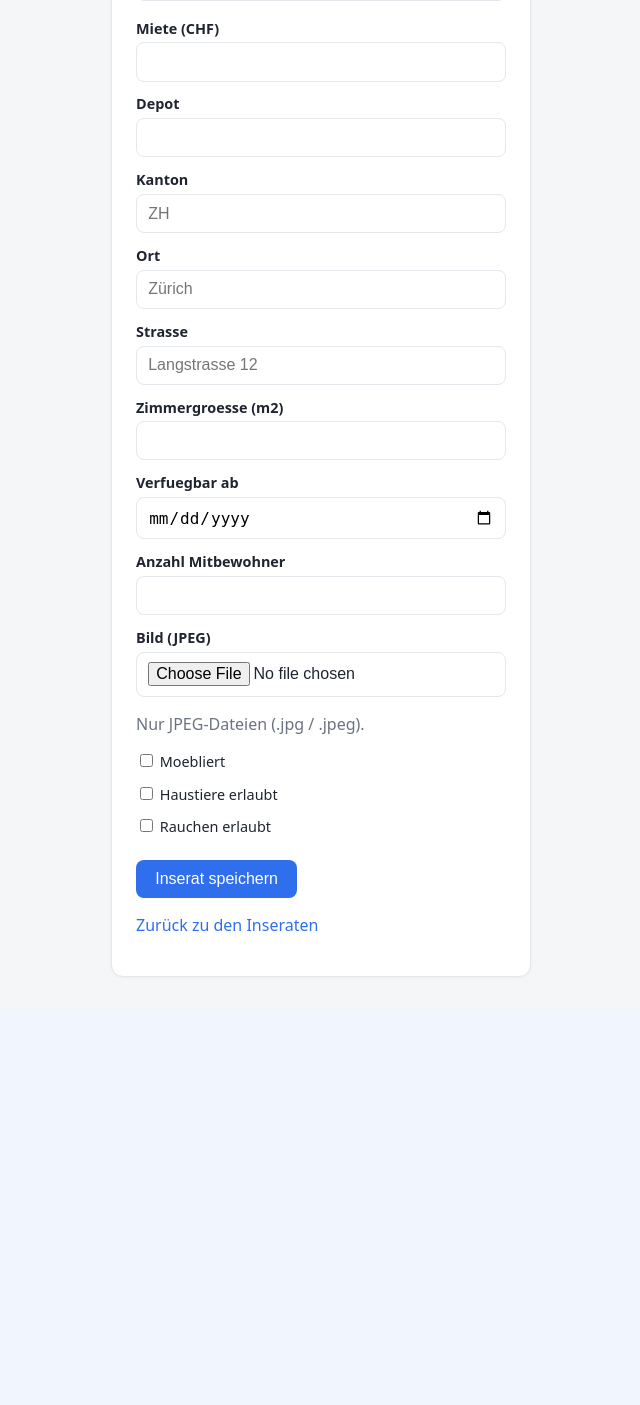
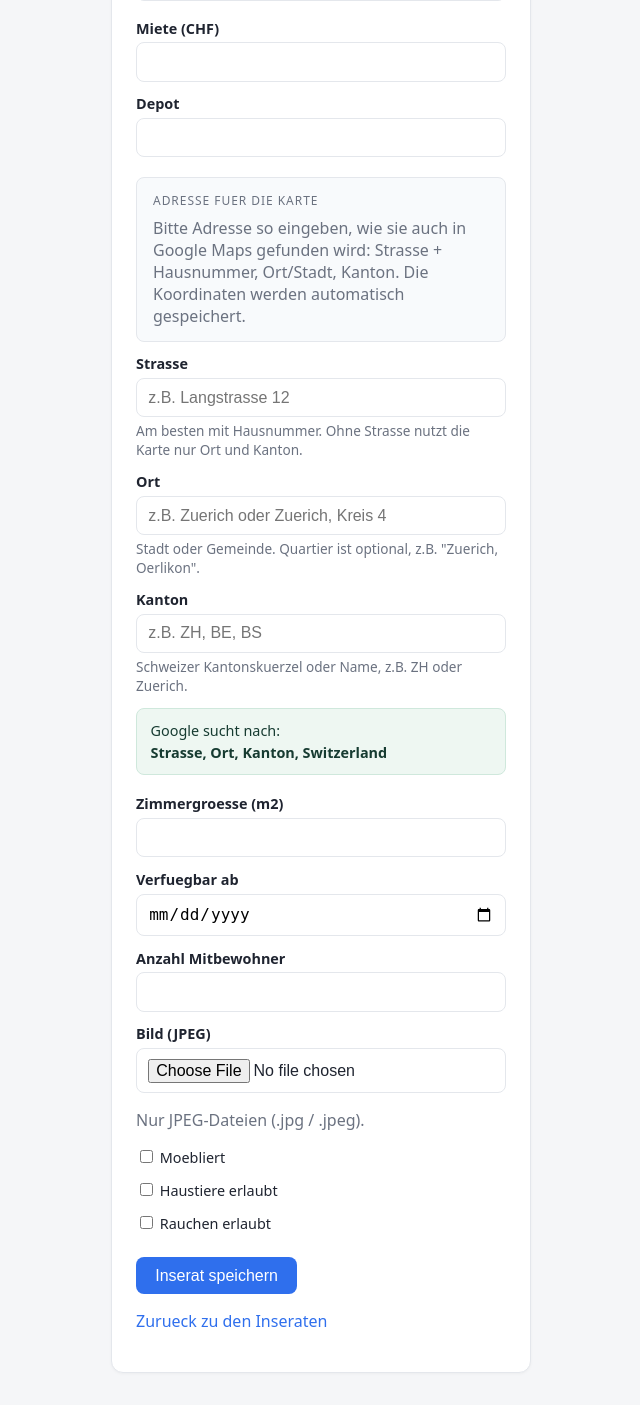
Before and after one commit to Skormer/WebDev-Project, a Flask app: page /listings/new in a window 1280 px wide. Shown: the part 390-1795 px from the top of the page, without its empty margins (319-959 px from the left). Before the commit the page ends 1367 px from the top, so only its background shows below. Run offline with Flask 3, Linux system fonts and the light colour scheme; the visitor is signed in with stand-in values (Sample User, id 1); data that the repository does not hold is empty; some libraries are stand-ins or nearby versions.

Commit message:
updated maps with cordinates and add km filter

```diff
--- a/app/models.py
+++ b/app/models.py
@@ -52,6 +52,8 @@ class Listing(db.Model):
     kanton = db.Column(db.String(50), nullable=False)
     ort = db.Column(db.String(200), nullable=False)
     strasse = db.Column(db.String(200))
+    latitude = db.Column(db.Float)
+    longitude = db.Column(db.Float)
     room_size = db.Column(db.Integer)
     available_from = db.Column(db.Date)
     furnished = db.Column(db.Boolean, default=False)
--- a/app/routes/listings.py
+++ b/app/routes/listings.py
@@ -1,8 +1,12 @@
 import os
+import json
+import math
 from datetime import date
+from urllib.parse import urlencode
+from urllib.request import urlopen
 from uuid import uuid4
 
-from flask import Blueprint, abort, flash, redirect, render_template, request, url_for
+from flask import Blueprint, abort, current_app, flash, redirect, render_template, request, url_for
 from flask_login import current_user, login_required
 from werkzeug.utils import secure_filename
 
@@ -14,6 +18,15 @@ from ..models import Application, Appointment, Favorite, Listing
 listings_bp = Blueprint("listings", __name__, url_prefix="/listings")
 
 UPLOAD_FOLDER = os.path.abspath(os.path.join(os.path.dirname(__file__), "..", "static", "uploads", "listings"))
+
+FALLBACK_GEO_POINTS = {
+    "zurich": (47.3769, 8.5417),
+    "zuerich": (47.3769, 8.5417),
+    "zürich": (47.3769, 8.5417),
+    "basel": (47.5596, 7.5886),
+    "bern": (46.9480, 7.4474),
+    "winterthur": (47.4988, 8.7237),
+}
 
 
 def _parse_int(value):
@@ -32,6 +45,70 @@ def _parse_date(value):
         return date.fromisoformat(value)
     except ValueError:
         return None
+
+
+def _listing_address(listing):
+    return ", ".join(
+        part
+        for part in [listing.strasse, listing.ort, listing.kanton, "Switzerland"]
+        if part
+    )
+
+
+def _fallback_geocode(address):
+    normalized = address.strip().lower()
+    for key, coords in FALLBACK_GEO_POINTS.items():
+        if key in normalized:
+            return coords
+    return None
+
+
+def _geocode_address(address):
+    if not address:
+        return None
+
+    api_key = current_app.config.get("GOOGLE_MAPS_API_KEY")
+    if api_key:
+        params = urlencode({"address": address, "key": api_key})
+        try:
+            with urlopen(f"https://maps.googleapis.com/maps/api/geocode/json?{params}", timeout=5) as response:
+                payload = json.loads(response.read().decode("utf-8"))
+        except Exception:
+            payload = None
+
+        if payload and payload.get("status") == "OK" and payload.get("results"):
+            location = payload["results"][0]["geometry"]["location"]
+            return location["lat"], location["lng"]
+
+    return _fallback_geocode(address)
+
+
+def _assign_listing_coordinates(listing):
+    coords = _geocode_address(_listing_address(listing))
+    if coords:
+        listing.latitude, listing.longitude = coords
+        return True
+    listing.latitude = None
+    listing.longitude = None
+    return False
+
+
+def _distance_km(origin, listing):
+    if listing.latitude is None or listing.longitude is None:
+        return None
+
+    lat1, lon1 = origin
+    lat2, lon2 = listing.latitude, listing.longitude
+    radius = 6371.0
+    d_lat = math.radians(lat2 - lat1)
+    d_lon = math.radians(lon2 - lon1)
+    a = (
+        math.sin(d_lat / 2) ** 2
+        + math.cos(math.radians(lat1))
+        * math.cos(math.radians(lat2))
+        * math.sin(d_lon / 2) ** 2
+    )
+    return radius * 2 * math.atan2(math.sqrt(a), math.sqrt(1 - a))
 
 
 def _save_listing_photo(uploaded_file):
@@ -55,6 +132,8 @@ def index():
         "rent_max": request.args.get("rent_max", "").strip(),
         "room_size_min": request.args.get("room_size_min", "").strip(),
         "available_by": request.args.get("available_by", "").strip(),
+        "near": request.args.get("near", "").strip(),
+        "radius_km": request.args.get("radius_km", "").strip(),
         "furnished": request.args.get("furnished", "").strip(),
         "pets_allowed": request.args.get("pets_allowed", "").strip(),
         "smoking_allowed": request.args.get("smoking_allowed", "").strip(),
@@ -72,11 +151,14 @@ def index():
     ]
 
     query = Listing.query
+    radius_km = _parse_int(filters["radius_km"])
+    radius_origin_text = filters["near"] or filters["ort"]
+    use_radius_search = bool(radius_origin_text)
 
     if filters["kanton"]:
         query = query.filter(Listing.kanton == filters["kanton"])
 
-    if filters["ort"]:
+    if filters["ort"] and not use_radius_search:
         query = query.filter(Listing.ort.ilike(f"%{filters['ort']}%"))
 
     rent_max = _parse_int(filters["rent_max"])
@@ -101,9 +183,33 @@ def index():
         query = query.filter(Listing.smoking_allowed.is_(True))
 
     listings = query.order_by(Listing.created_at.desc()).all()
+
+    if use_radius_search:
+        radius_km = radius_km or 100
+        origin = _geocode_address(radius_origin_text)
+        if origin:
+            listings_with_distance = []
+            coordinates_updated = False
+            for listing in listings:
+                if listing.latitude is None or listing.longitude is None:
+                    _assign_listing_coordinates(listing)
+                    coordinates_updated = listing.latitude is not None and listing.longitude is not None or coordinates_updated
+                distance = _distance_km(origin, listing)
+                if distance is not None and (radius_km >= 100 or distance <= radius_km):
+                    listings_with_distance.append((distance, listing))
+            if coordinates_updated:
+                db.session.commit()
+            listings = [listing for _, listing in sorted(listings_with_distance, key=lambda item: item[0])]
+        else:
+            flash("Ort fuer Umkreissuche konnte nicht gefunden werden.", "warning")
+
     active_filters = any(
-        value for key, value in filters.items()
-        if not (key == "rent_max" and value == "3000")
+        value
+        for key, value in filters.items()
+        if not (
+            (key == "rent_max" and value == "3000")
+            or key == "radius_km"
+        )
     )
     return render_template(
         "listings/index.html",
@@ -141,11 +247,14 @@ def new():
             flatmates=form.flatmates.data,
             photo_url=_save_listing_photo(form.foto.data),
         )
+        coordinates_found = _assign_listing_coordinates(listing)
         db.session.add(listing)
         # Wer ein Inserat anbietet, ist nicht mehr "Auf Wohnungssuche".
         current_user.rolle = "anbietend"
         db.session.commit()
         flash("Inserat erstellt.", "success")
+        if not coordinates_found:
+            flash("Adresse konnte nicht eindeutig auf der Karte gefunden werden. Bitte Strasse, Hausnummer, Ort und Kanton pruefen.", "warning")
         return redirect(url_for("listings.detail", listing_id=listing.id))
 
     return render_template("listings/form.html", form=form, heading="Inserat erstellen")
@@ -173,11 +282,14 @@ def edit(listing_id):
         listing.pets_allowed = form.pets_allowed.data
         listing.smoking_allowed = form.smoking_allowed.data
         listing.flatmates = form.flatmates.data
+        coordinates_found = _assign_listing_coordinates(listing)
         new_photo = _save_listing_photo(form.foto.data)
         if new_photo:
             listing.photo_url = new_photo
         db.session.commit()
         flash("Inserat aktualisiert.", "success")
+        if not coordinates_found:
+            flash("Adresse konnte nicht eindeutig auf der Karte gefunden werden. Bitte Strasse, Hausnummer, Ort und Kanton pruefen.", "warning")
         return redirect(url_for("listings.detail", listing_id=listing.id))
 
     return render_template("listings/form.html", form=form, heading="Inserat bearbeiten", listing=listing)
@@ -214,16 +326,9 @@ def map_view():
             "pets_allowed": listing.pets_allowed,
             "smoking_allowed": listing.smoking_allowed,
             "photo_url": listing.photo_url,
-            "address": ", ".join(
-                part
-                for part in [
-                    listing.strasse,
-                    listing.ort,
-                    listing.kanton,
-                    "Switzerland",
-                ]
-                if part
-            ),
+            "latitude": listing.latitude,
+            "longitude": listing.longitude,
+            "address": _listing_address(listing),
             "detail_url": url_for("listings.detail", listing_id=listing.id),
         }
         for listing in listings
--- a/app/static/css/style.css
+++ b/app/static/css/style.css
@@ -70,6 +70,32 @@ label { display: block; margin: 0.8rem 0 0.3rem; font-weight: 600; font-size: 0.
 
 .muted { color: var(--muted); }
 .field-error { color: #d23; font-size: 0.85rem; display: block; }
+.field-hint {
+  margin: 0.25rem 0 0;
+  color: var(--muted);
+  font-size: 0.85rem;
+}
+.address-help {
+  margin: 1.25rem 0 0.75rem;
+  padding: 0.85rem 1rem;
+  background: #f8fafc;
+  border: 1px solid var(--border);
+  border-radius: 8px;
+}
+.address-help .muted { margin: 0; }
+.address-preview {
+  margin: 0.8rem 0 1.2rem;
+  padding: 0.75rem 0.85rem;
+  background: #eef7f2;
+  border: 1px solid #cfe8dc;
+  border-radius: 8px;
+  color: #163b31;
+  font-size: 0.9rem;
+}
+.address-preview strong {
+  display: block;
+  margin-top: 0.2rem;
+}
 
 .flashes { margin-bottom: 1rem; }
 .flash { padding: 0.7rem 1rem; border-radius: 8px; margin-bottom: 0.5rem; }
@@ -206,16 +232,20 @@ label { display: block; margin: 0.8rem 0 0.3rem; font-weight: 600; font-size: 0.
   background: rgba(255, 255, 255, 0.18);
   line-height: 1;
 }
-.filter-panel { margin-bottom: 1.25rem; }
+.filter-panel {
+  margin-bottom: 1.25rem;
+  padding: 1rem;
+}
 .filter-grid {
   display: grid;
   grid-template-columns: repeat(4, minmax(0, 1fr));
-  gap: 1rem;
+  gap: 0.7rem 0.85rem;
 }
+.filter-grid label { margin-top: 0; }
 .range-filter label {
   display: flex;
   justify-content: space-between;
-  gap: 0.75rem;
+  gap: 0.5rem;
 }
 .range-filter span {
   color: var(--muted);
@@ -228,15 +258,14 @@ label { display: block; margin: 0.8rem 0 0.3rem; font-weight: 600; font-size: 0.
 }
 .filter-checkbox {
   display: flex;
-  align-items: end;
-  min-height: 100%;
+  align-items: center;
 }
 .filter-checkbox label {
   display: flex;
   align-items: center;
   gap: 0.5rem;
-  min-height: 2.45rem;
-  margin-top: 1.6rem;
+  min-height: 2.2rem;
+  margin: 1.25rem 0 0;
   font-weight: 600;
 }
 .filter-checkbox input {
@@ -248,6 +277,7 @@ label { display: block; margin: 0.8rem 0 0.3rem; font-weight: 600; font-size: 0.
   gap: 0.75rem;
   align-items: center;
   flex-wrap: wrap;
+  margin-top: 0.85rem;
 }
 .result-count { margin: 0 0 1rem; }
 .listing-grid {
--- a/app/templates/listings/form.html
+++ b/app/templates/listings/form.html
@@ -22,17 +22,30 @@
     <label>{{ form.deposit.label }}</label>
     {{ form.deposit(class="input") }}
 
+    <div class="address-help">
+      <p class="eyebrow">Adresse fuer die Karte</p>
+      <p class="muted">Bitte Adresse so eingeben, wie sie auch in Google Maps gefunden wird: Strasse + Hausnummer, Ort/Stadt, Kanton. Die Koordinaten werden automatisch gespeichert.</p>
+    </div>
+
+    <label>{{ form.strasse.label }}</label>
+    {{ form.strasse(class="input address-part", placeholder="z.B. Langstrasse 12", autocomplete="street-address") }}
+    <p class="field-hint">Am besten mit Hausnummer. Ohne Strasse nutzt die Karte nur Ort und Kanton.</p>
+    {% for e in form.strasse.errors %}<span class="field-error">{{ e }}</span>{% endfor %}
+
+    <label>{{ form.ort.label }}</label>
+    {{ form.ort(class="input address-part", placeholder="z.B. Zuerich oder Zuerich, Kreis 4", autocomplete="address-level2") }}
+    <p class="field-hint">Stadt oder Gemeinde. Quartier ist optional, z.B. "Zuerich, Oerlikon".</p>
+    {% for e in form.ort.errors %}<span class="field-error">{{ e }}</span>{% endfor %}
+
     <label>{{ form.kanton.label }}</label>
-    {{ form.kanton(class="input", placeholder="ZH") }}
+    {{ form.kanton(class="input address-part", placeholder="z.B. ZH, BE, BS", autocomplete="address-level1") }}
+    <p class="field-hint">Schweizer Kantonskuerzel oder Name, z.B. ZH oder Zuerich.</p>
     {% for e in form.kanton.errors %}<span class="field-error">{{ e }}</span>{% endfor %}
 
-    <label>{{ form.ort.label }}</label>
-    {{ form.ort(class="input", placeholder="Zürich") }}
-    {% for e in form.ort.errors %}<span class="field-error">{{ e }}</span>{% endfor %}
-
-    <label>{{ form.strasse.label }}</label>
-    {{ form.strasse(class="input", placeholder="Langstrasse 12") }}
-    {% for e in form.strasse.errors %}<span class="field-error">{{ e }}</span>{% endfor %}
+    <p class="address-preview">
+      Google sucht nach:
+      <strong id="address-preview-text">Strasse, Ort, Kanton, Switzerland</strong>
+    </p>
 
     <label>{{ form.room_size.label }}</label>
     {{ form.room_size(class="input") }}
@@ -59,6 +72,32 @@
 
     {{ form.submit(class="btn btn-primary") }}
   </form>
-  <p class="muted"><a href="{{ url_for('listings.index') }}">Zurück zu den Inseraten</a></p>
+  <p class="muted"><a href="{{ url_for('listings.index') }}">Zurueck zu den Inseraten</a></p>
 </div>
+
+<script>
+  const addressPreview = document.getElementById('address-preview-text');
+  const addressFields = {
+    strasse: document.getElementById('{{ form.strasse.id }}'),
+    ort: document.getElementById('{{ form.ort.id }}'),
+    kanton: document.getElementById('{{ form.kanton.id }}'),
+  };
+
+  const updateAddressPreview = () => {
+    const parts = [
+      addressFields.strasse.value.trim(),
+      addressFields.ort.value.trim(),
+      addressFields.kanton.value.trim(),
+      'Switzerland',
+    ].filter(Boolean);
+    addressPreview.textContent = parts.length > 1
+      ? parts.join(', ')
+      : 'Strasse, Ort, Kanton, Switzerland';
+  };
+
+  Object.values(addressFields).forEach((field) => {
+    field.addEventListener('input', updateAddressPreview);
+  });
+  updateAddressPreview();
+</script>
 {% endblock %}
```
Also changed, not shown: BUILD_PLAN.md (+3 -1 lines), app/__init__.py (+16 -0 lines), app/templates/listings/index.html (+9 -1 lines), app/templates/listings/map.html (+32 -6 lines), seed.py (+10 -0 lines), changelog.md.
